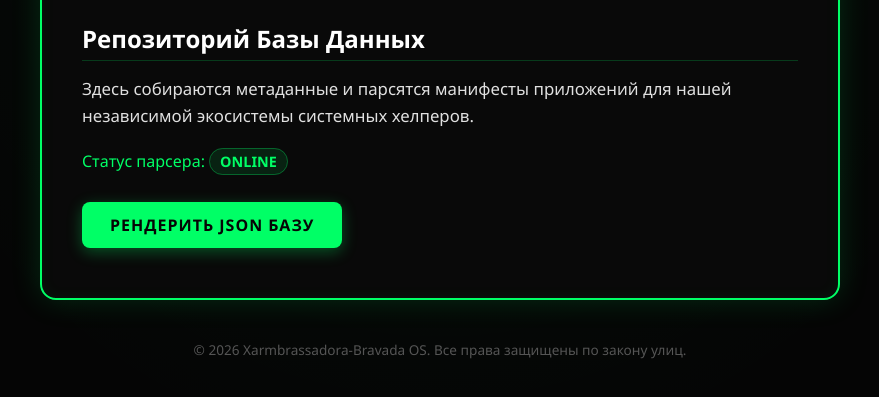
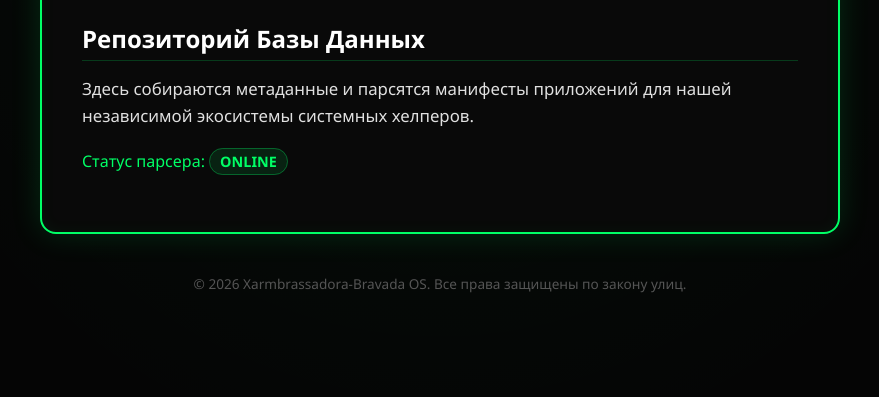
Before and after one commit to Bravada-N-A-A-R-und-JWB-Tutant-xamon/JWB-Denda-Database, a plain HTML site: page index.html in a window 1280 px wide. Shown: the part 347-744 px from the top of the page, without its empty margins (200-1079 px from the left). Drawn offline with Linux system fonts and the light colour scheme.

Commit message:
Update index.html

```diff
--- a/index.html
+++ b/index.html
@@ -277,7 +277,6 @@
             <div style="margin: 20px 0;">
                 <span id="store-status-text">Статус парсера:</span> <span class="status-badge">ONLINE</span>
             </div>
-            <a href="store_data.json" class="btn" id="store-btn" target="_blank">РЕНДЕРИТЬ JSON БАЗУ</a>
         </div>
 
         <div id="about" class="card">
```
